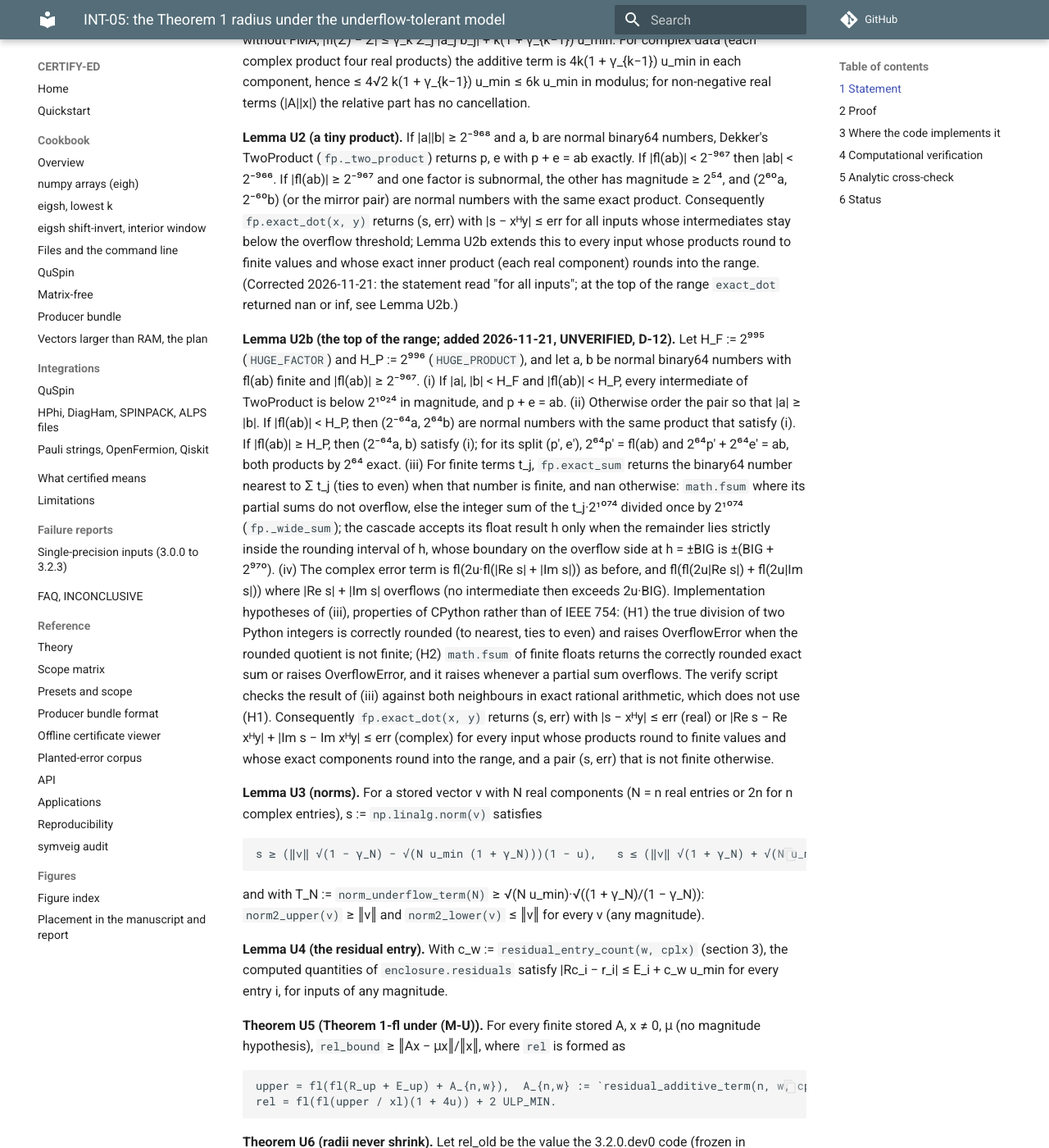
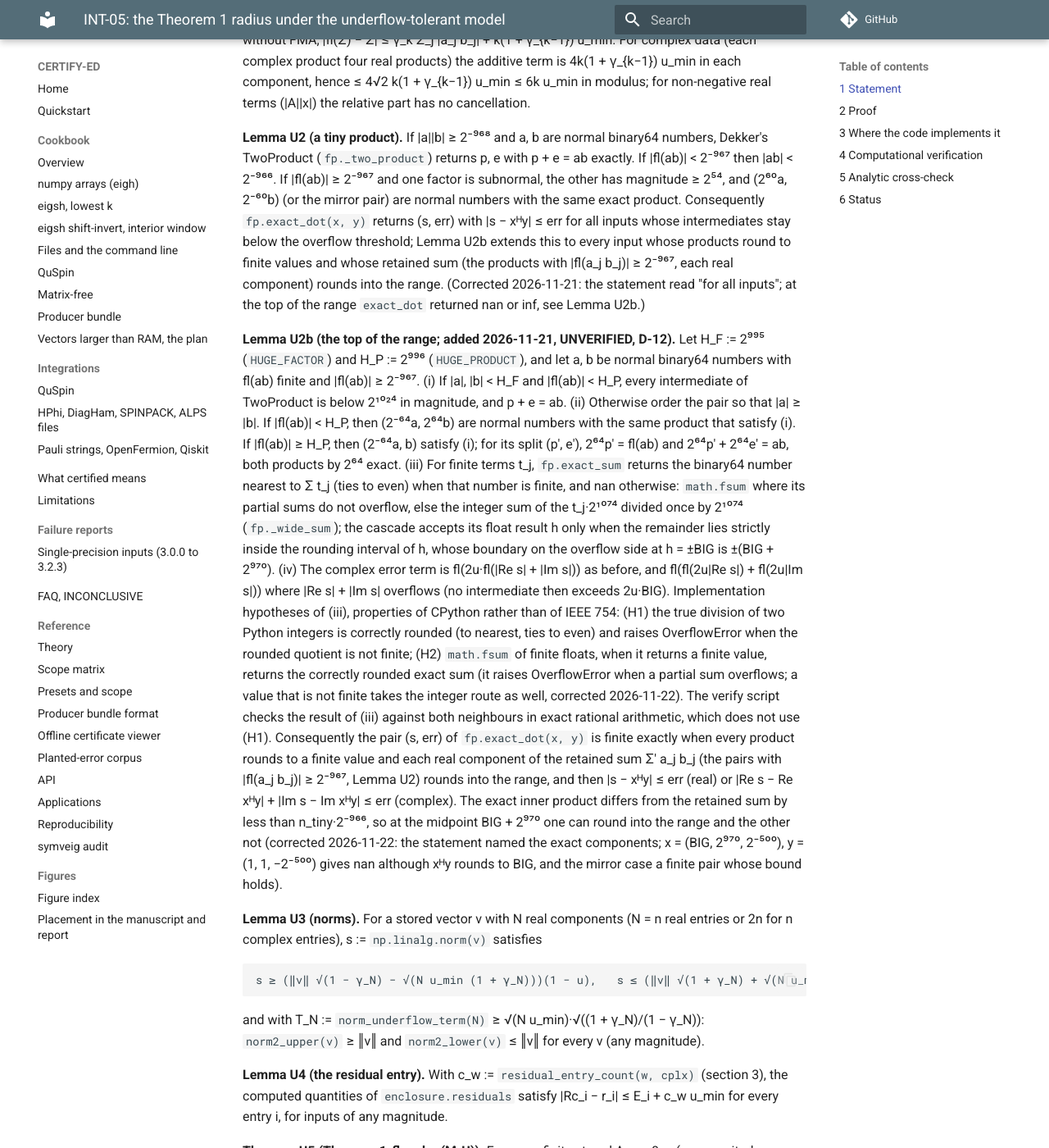
Before and after one commit to sarang-kernel/CERTIFY-ED, an MkDocs documentation site: the page built from docs/proofs/int05_underflow.md, in a window 1280 px wide and 1400 px high, scrolled down 911 px. Shown: the whole window at 82% size. Built offline with MkDocs 1.6.1 and Material for MkDocs 9.7.7, drawn with Linux system fonts in a browser that asks for light colours; comment, search, counter and statistics services are not loaded; some of the changed text lies outside the part shown.

Commit message:
Retained sum decides finiteness; oracles exact; statuses listed

```diff
--- a/docs/proofs/int05_underflow.md
+++ b/docs/proofs/int05_underflow.md
@@ -36,7 +36,8 @@ modulus; for non-negative real terms (|A||x|) the relative part has no cancellat
 one factor is subnormal, the other has magnitude ≥ 2⁵⁴, and (2⁶⁰a, 2⁻⁶⁰b) (or the mirror pair) are normal
 numbers with the same exact product. Consequently `fp.exact_dot(x, y)` returns (s, err) with |s − xᴴy| ≤ err for
 all inputs whose intermediates stay below the overflow threshold; Lemma U2b extends this to every input whose products
-round to finite values and whose exact inner product (each real component) rounds into the range. (Corrected
+round to finite values and whose retained sum (the products with |fl(a_j b_j)| ≥ 2⁻⁹⁶⁷, each real component) rounds
+into the range. (Corrected
 2026-11-21: the statement read "for all inputs"; at the top of the range `exact_dot` returned nan or inf, see Lemma U2b.)
 
 **Lemma U2b (the top of the range; added 2026-11-21, UNVERIFIED, D-12).** Let H_F := 2⁹⁹⁵ (`HUGE_FACTOR`) and
@@ -53,12 +54,16 @@ strictly inside the rounding interval of h, whose boundary on the overflow side
 |Re s| + |Im s| overflows (no intermediate then exceeds 2u·BIG).
 Implementation hypotheses of (iii), properties of CPython rather than of IEEE 754: (H1) the true division of two Python
 integers is correctly rounded (to nearest, ties to even) and raises OverflowError when the rounded quotient is not
-finite; (H2) `math.fsum` of finite floats returns the correctly rounded exact sum or raises OverflowError, and it
-raises whenever a partial sum overflows. The verify script checks the result of (iii) against both neighbours in exact
+finite; (H2) `math.fsum` of finite floats, when it returns a finite value, returns the correctly rounded exact sum (it raises
+OverflowError when a partial sum overflows; a value that is not finite takes the integer route as well, corrected
+2026-11-22). The verify script checks the result of (iii) against both neighbours in exact
 rational arithmetic, which does not use (H1).
-Consequently `fp.exact_dot(x, y)` returns (s, err) with |s − xᴴy| ≤ err (real) or |Re s − Re xᴴy| + |Im s − Im xᴴy| ≤ err
-(complex) for every input whose products round to finite values and whose exact components round into the range,
-and a pair (s, err) that is not finite otherwise.
+Consequently the pair (s, err) of `fp.exact_dot(x, y)` is finite exactly when every product rounds to a finite value
+and each real component of the retained sum Σ' a_j b_j (the pairs with |fl(a_j b_j)| ≥ 2⁻⁹⁶⁷, Lemma U2) rounds into
+the range, and then |s − xᴴy| ≤ err (real) or |Re s − Re xᴴy| + |Im s − Im xᴴy| ≤ err (complex). The exact inner
+product differs from the retained sum by less than n_tiny·2⁻⁹⁶⁶, so at the midpoint BIG + 2⁹⁷⁰ one can round into the
+range and the other not (corrected 2026-11-22: the statement named the exact components; x = (BIG, 2⁹⁷⁰, 2⁻⁵⁰⁰),
+y = (1, 1, −2⁻⁵⁰⁰) gives nan although xᴴy rounds to BIG, and the mirror case a finite pair whose bound holds).
 
 **Lemma U3 (norms).** For a stored vector v with N real components (N = n real entries or 2n for n complex
 entries), s := `np.linalg.norm(v)` satisfies
@@ -167,8 +172,11 @@ x·2¹⁰⁷⁴ = num·2^{1074−k} is an integer and the integer sum N = Σ t_j
 is correctly rounded (round to nearest, ties to even) and raises OverflowError when the rounded quotient is not finite,
 so N/2¹⁰⁷⁴ is the nearest binary64 number to Σ t_j, or nan is returned. `math.fsum` is exact-then-rounded where it
 does not raise; it raises OverflowError whenever a partial sum or the result overflows, and those inputs take the
-integer route. In the cascade, the TwoSum steps are exact wherever their float sums are finite (M-U for additions);
-an overflowing step leaves h not finite, and then the value is `_fsum`'s. With finite h, Σ t_j = h + e + r with
+integer route. In the cascade, the TwoSum steps are exact wherever none of their operations overflows (M-U for additions;
+the robustness of TwoSum under overflow is not used); an operation that overflows, the sum or an intermediate of a
+step whose sum is finite (terms −3·2⁹⁷⁰ and BIG: s = BIG − 2⁹⁷¹, but s + 3·2⁹⁷⁰ = BIG + 2⁹⁷⁰ rounds to infinity),
+makes the sum or the error term of that step inf or nan, so h is not finite, and then the value is `_fsum`'s
+(corrected 2026-11-22: it read "exact wherever their float sums are finite"). With finite h, Σ t_j = h + e + r with
 |r| ≤ slack, and h is returned only if e ± slack lies strictly between −dn_gap and up_gap, the half-distances to the
 neighbours of h. At h = BIG the neighbour above is the overflow: values at or above BIG + 2⁹⁷⁰ round to infinity
 (the midpoint ties away from the odd significand of BIG), so up_gap = 2⁹⁷⁰ there (np.nextafter would give an infinite
@@ -177,8 +185,8 @@ fl(2u|z|) is exact for normal results and in error by at most u_min otherwise,
 covered by the factor 2 of 2u (u|Re s| suffices for a correctly rounded component); 2u|Re s| ≤ 2u·BIG < 2⁹⁷², so the sum of
 the two terms is finite, and rounding it costs at most a factor (1 − u), again within the factor 2. *Consequence.* The
 pairs left out are those of Lemma U2. A product that does not round to a finite value makes `_two_product_split`
-return the products themselves, so the sum is not finite; an exact component beyond the range makes `exact_sum`
-return nan by (iii); in both cases err is not finite. Otherwise every split is exact by (i)–(ii), and the bound follows
+return the products themselves, so the sum is not finite; a component of the retained sum beyond the range makes
+`exact_sum` return nan by (iii); in both cases err is not finite. Otherwise every split is exact by (i)–(ii), and the bound follows
 as in Lemma U2. ∎
 
 **Lemma U3.** S = fl(Σ v_j²) is a dot product of N non-negative terms: by Lemma U1 (real components; a complex
@@ -320,8 +328,14 @@ one subnormal entry, subnormal A and μ); U6 2 500 monotonicity cases; 0 violati
 Run of 2026-11-21 with Lemma U2b (same options; output in `docs/proofs/runs/int05_underflow_2026-11-21.txt`; the
 added checks draw from the same generator, so the other counts differ slightly from the first run): M 19 040
 operations; U1 5 000; U2 5 000 random + 200 adversarial; U2b 7 500 random (2 500 `exact_dot` cases at the top of the
-range, 5 000 sums with ±BIG or ±2¹⁰²³ among random terms, each on both summation paths) + 95 adversarial; U3 205 000 +
+range; 2 500 sums with ±BIG or ±2¹⁰²³ among random terms, each on both summation paths: 5 000 checks) + 95 adversarial; U3 205 000 +
 23 adversarial; U5 2 500 + 150 adversarial; U6 2 500; 0 violations.
+
+Run of 2026-11-22, after the correction of the consequence of Lemma U2b (same options; output in
+`docs/proofs/runs/int05_underflow_2026-11-22.txt`): the oracle of the U2b counter decides finiteness on the retained
+sum, and three adversarial inputs are added (the two retained-sum cases at the midpoint above BIG, which the oracle of
+the first run counts as violations, and the sum −3·2⁹⁷⁰ + BIG with an overflowing TwoSum intermediate, on both
+summation paths): U2b 7 500 random + 99 adversarial, the other counts as in the run of 2026-11-21; 0 violations.
 
 ## 5 Analytic cross-check
 
```
Also changed, not shown: CHANGELOG.md (+33 -16 lines), docs/proofs/runs/int05_underflow_2026-11-22.txt (added, +12 -0 lines), docs/proofs/verify_int05_underflow.py (+21 -7 lines), 3 other files.
